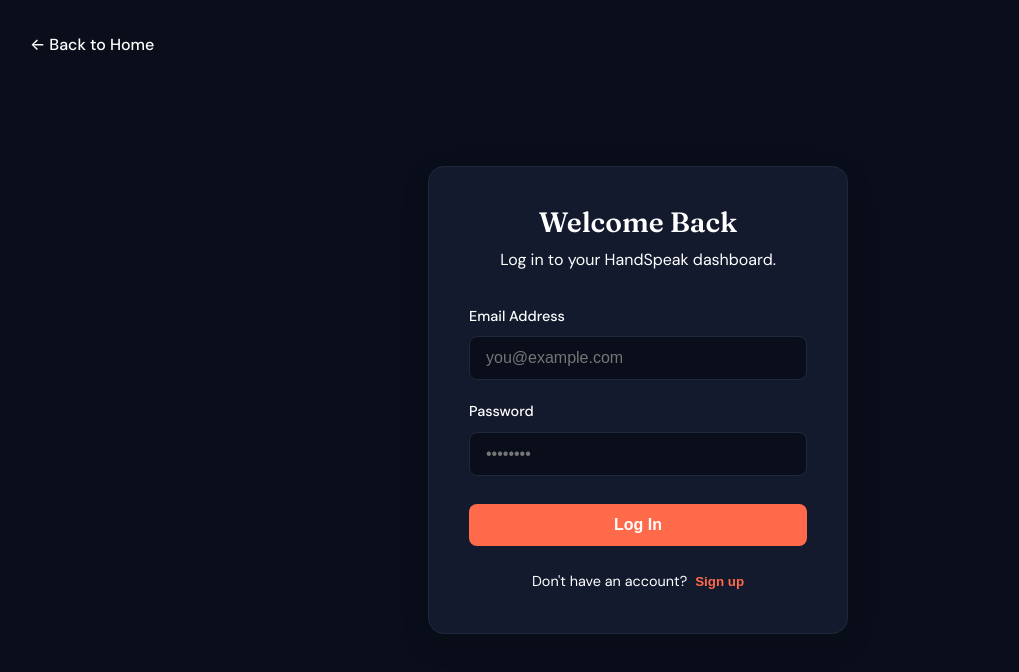
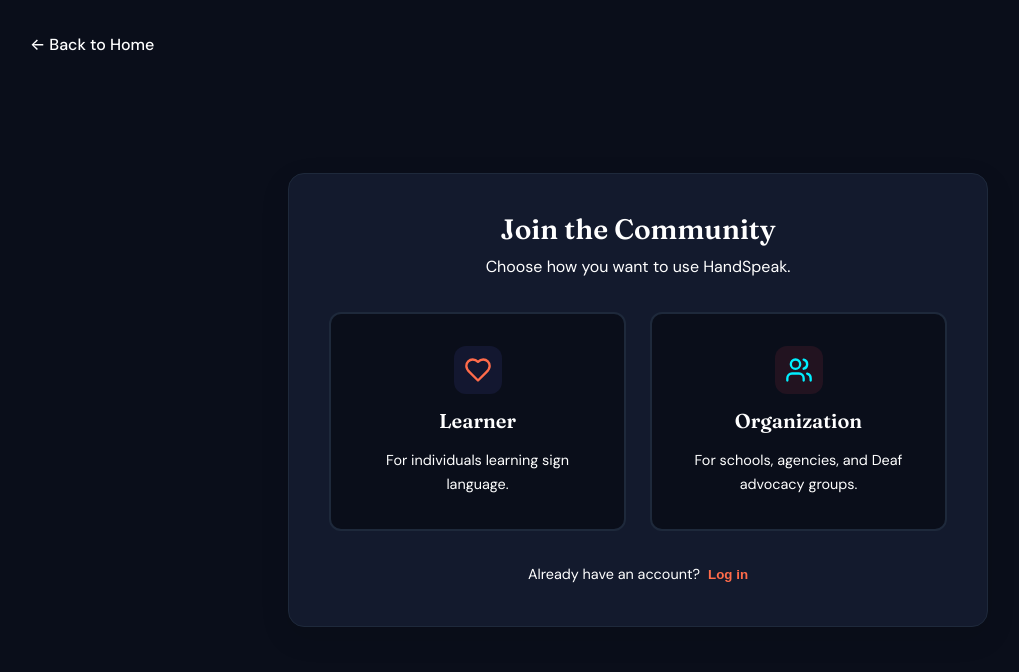
Before and after one commit to Sj2777/SignLang_final, a React (Vite) app: page /login in a window 1280 px wide. Shown: the top 672 px of the page, without its empty margins (2-1021 px from the left). Built offline with nearby package versions, Linux system fonts and the light colour scheme; no server answers.

Commit message:
feat: default to sign up view on auth page

```diff
--- a/src/pages/AuthPage/LoginPage.jsx
+++ b/src/pages/AuthPage/LoginPage.jsx
@@ -19,7 +19,7 @@
 );
 
 export default function LoginPage() {
-  const [isSignUp, setIsSignUp] = useState(false);
+  const [isSignUp, setIsSignUp] = useState(true);
   const [accountType, setAccountType] = useState(null); // null means hasn't chosen yet
 
   // Form fields
```
